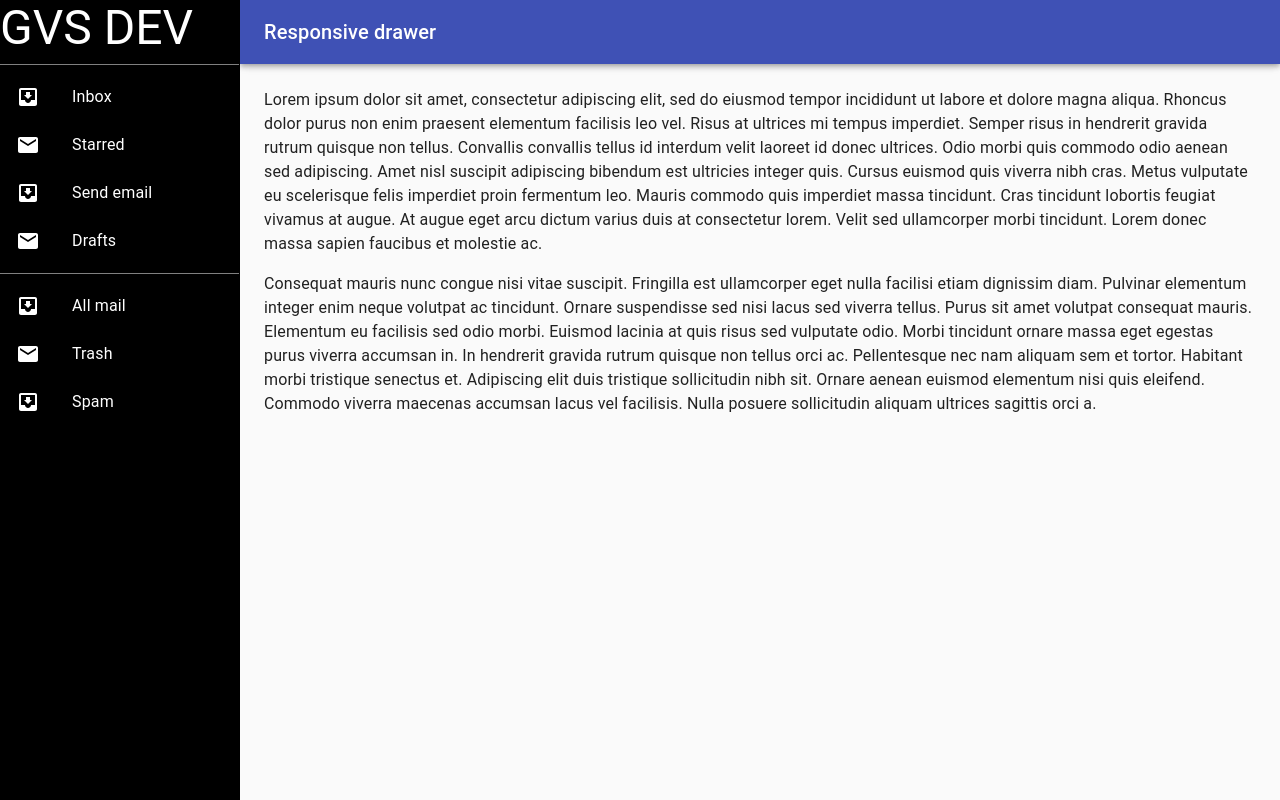
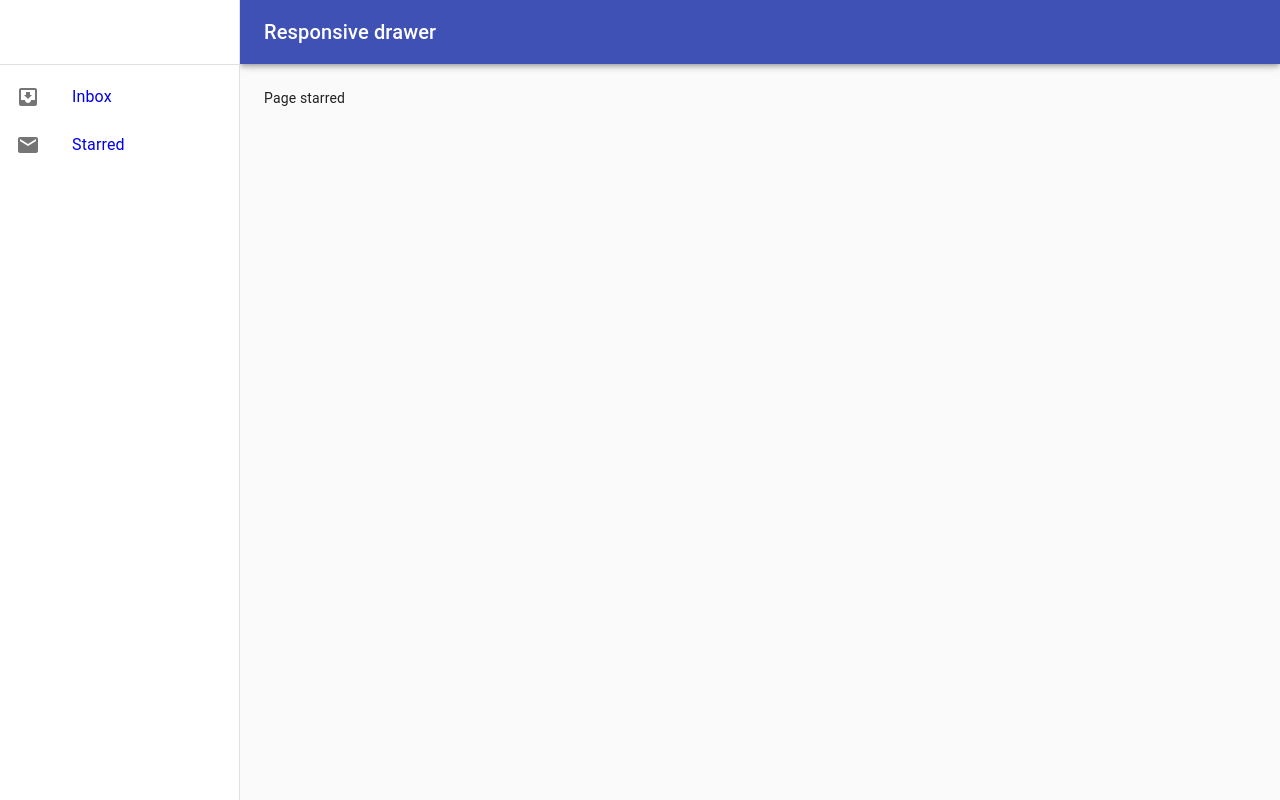
Before and after one commit to mgrevesse/react-menu-gvs, a React (Create React App) app: page /Starred in a window 1280 px wide. Built offline with nearby package versions, Linux system fonts and the light colour scheme.

Commit message:
Update App.js

```diff
--- a/src/App.js
+++ b/src/App.js
@@ -16,10 +16,10 @@ import MenuIcon from "@material-ui/icons/Menu";
 import Toolbar from "@material-ui/core/Toolbar";
 import Typography from "@material-ui/core/Typography";
 import { makeStyles, useTheme } from "@material-ui/core/styles";
+import { Switch, Route, Link, BrowserRouter } from "react-router-dom";
 
 const drawerWidth = 240;
 
-//customize style
 const useStyles = makeStyles(theme => ({
   root: {
     display: "flex"
@@ -31,9 +31,9 @@ const useStyles = makeStyles(theme => ({
     }
   },
   appBar: {
+    marginLeft: drawerWidth,
     [theme.breakpoints.up("sm")]: {
-      width: `calc(100% - ${drawerWidth}px)`,
-      marginLeft: drawerWidth
+      width: `calc(100% - ${drawerWidth}px)`
     }
   },
   menuButton: {
@@ -42,19 +42,9 @@ const useStyles = makeStyles(theme => ({
       display: "none"
     }
   },
-  // necessary for content to be below app bar
   toolbar: theme.mixins.toolbar,
   drawerPaper: {
-    width: drawerWidth,
-
-    background: "black",
-    color: "white"
-  },
-  iconsMenu: {
-    color: "white"
-  },
-  divider: {
-    background: "gray"
+    width: drawerWidth
   },
   content: {
     flexGrow: 1,
@@ -62,8 +52,8 @@ const useStyles = makeStyles(theme => ({
   }
 }));
 
-function App(props) {
-  const { window } = props;
+function ResponsiveDrawer(props) {
+  const { container } = props;
   const classes = useStyles();
   const theme = useTheme();
   const [mobileOpen, setMobileOpen] = React.useState(false);
@@ -74,27 +64,12 @@ function App(props) {
 
   const drawer = (
     <div>
-      <div className={classes.toolbar}>
-        <Typography variant="h3" noWrap center>
-          GVS DEV
-        </Typography>
-      </div>
-      <Divider className={classes.divider} />
+      <div className={classes.toolbar} />
+      <Divider />
       <List>
-        {["Inbox", "Starred", "Send email", "Drafts"].map((text, index) => (
-          <ListItem button key={text}>
-            <ListItemIcon className={classes.iconsMenu}>
-              {index % 2 === 0 ? <InboxIcon /> : <MailIcon />}
-            </ListItemIcon>
-            <ListItemText primary={text} />
-          </ListItem>
-        ))}
-      </List>
-      <Divider className={classes.divider} />
-      <List>
-        {["All mail", "Trash", "Spam"].map((text, index) => (
-          <ListItem button key={text}>
-            <ListItemIcon className={classes.iconsMenu}>
+        {["Inbox", "Starred"].map((text, index) => (
+          <ListItem key={text} component={Link} to={"/" + text}>
+            <ListItemIcon>
               {index % 2 === 0 ? <InboxIcon /> : <MailIcon />}
             </ListItemIcon>
             <ListItemText primary={text} />
@@ -103,9 +78,6 @@ function App(props) {
       </List>
     </div>
   );
-
-  const container =
-    window !== undefined ? () => window().document.body : undefined;
 
   return (
     <div className={classes.root}>
@@ -126,6 +98,7 @@ function App(props) {
           </Typography>
         </Toolbar>
       </AppBar>
+      <BrowserRouter>
         <nav className={classes.drawer} aria-label="mailbox folders">
           {/* The implementation can be swapped with js to avoid SEO duplication of links. */}
           <Hidden smUp implementation="css">
@@ -157,48 +130,29 @@ function App(props) {
             </Drawer>
           </Hidden>
         </nav>
+
         <main className={classes.content}>
           <div className={classes.toolbar} />
-        <Typography paragraph>
-          Lorem ipsum dolor sit amet, consectetur adipiscing elit, sed do
-          eiusmod tempor incididunt ut labore et dolore magna aliqua. Rhoncus
-          dolor purus non enim praesent elementum facilisis leo vel. Risus at
-          ultrices mi tempus imperdiet. Semper risus in hendrerit gravida rutrum
-          quisque non tellus. Convallis convallis tellus id interdum velit
-          laoreet id donec ultrices. Odio morbi quis commodo odio aenean sed
-          adipiscing. Amet nisl suscipit adipiscing bibendum est ultricies
-          integer quis. Cursus euismod quis viverra nibh cras. Metus vulputate
-          eu scelerisque felis imperdiet proin fermentum leo. Mauris commodo
-          quis imperdiet massa tincidunt. Cras tincidunt lobortis feugiat
-          vivamus at augue. At augue eget arcu dictum varius duis at consectetur
-          lorem. Velit sed ullamcorper morbi tincidunt. Lorem donec massa sapien
-          faucibus et molestie ac.
-        </Typography>
-        <Typography paragraph>
-          Consequat mauris nunc congue nisi vitae suscipit. Fringilla est
-          ullamcorper eget nulla facilisi etiam dignissim diam. Pulvinar
-          elementum integer enim neque volutpat ac tincidunt. Ornare suspendisse
-          sed nisi lacus sed viverra tellus. Purus sit amet volutpat consequat
-          mauris. Elementum eu facilisis sed odio morbi. Euismod lacinia at quis
-          risus sed vulputate odio. Morbi tincidunt ornare massa eget egestas
-          purus viverra accumsan in. In hendrerit gravida rutrum quisque non
-          tellus orci ac. Pellentesque nec nam aliquam sem et tortor. Habitant
-          morbi tristique senectus et. Adipiscing elit duis tristique
-          sollicitudin nibh sit. Ornare aenean euismod elementum nisi quis
-          eleifend. Commodo viverra maecenas accumsan lacus vel facilisis. Nulla
-          posuere sollicitudin aliquam ultrices sagittis orci a.
-        </Typography>
+
+          <Switch>
+            <Route exact path="/" render={() => <div>Home Page</div>} />
+            <Route path="/Inbox" render={() => <div> Page inbox</div>} />
+            <Route path="/Starred" render={() => <div>Page starred</div>} />
+          </Switch>
         </main>
+      </BrowserRouter>
     </div>
   );
 }
 
-App.propTypes = {
+ResponsiveDrawer.propTypes = {
   /**
    * Injected by the documentation to work in an iframe.
    * You won't need it on your project.
    */
-  window: PropTypes.func
+  container: PropTypes.instanceOf(
+    typeof Element === "undefined" ? Object : Element
+  )
 };
 
-export default App;
+export default ResponsiveDrawer;
```
Lines whose indentation alone changed are shown as unchanged.
